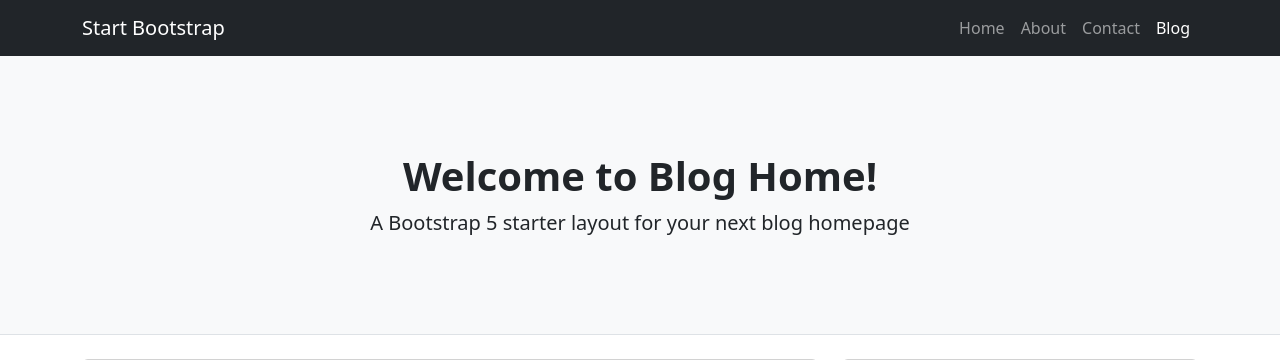
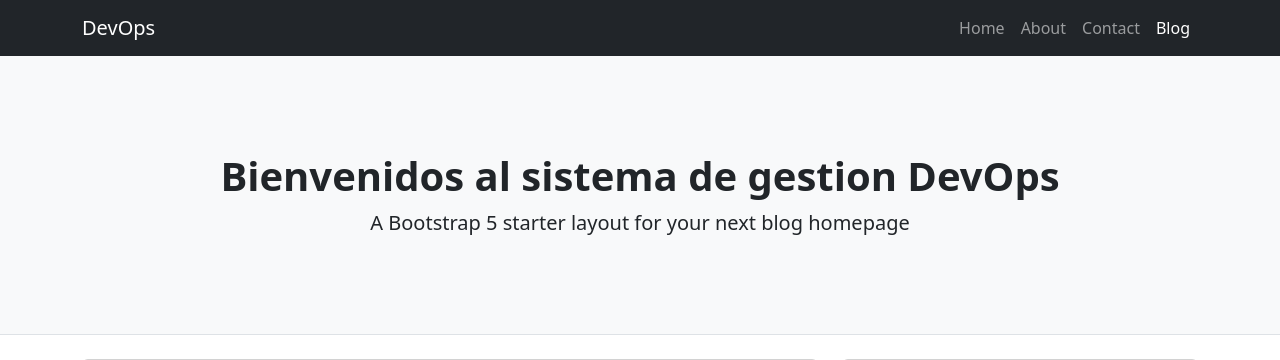
Before and after one commit to IvanTomasevich/Tercera-pre-entrega-Tomasevich, a Django app: template TercerPreEntrega/MVT/templates/home.html in a window 1280 px wide. Shown: the top 360 px of the page. Run offline with Django 3.2, Linux system fonts and the light colour scheme; the template is opened without the code that fills it, so the values that code supplies are empty; grey boxes labelled with a size stand in for pictures from a placeholder-image service; some libraries are stand-ins or nearby versions.

Commit message:
funciona el home.html

```diff
--- a/TercerPreEntrega/MVT/templates/home.html
+++ b/TercerPreEntrega/MVT/templates/home.html
@@ -9,15 +9,15 @@
         <meta name="author" content="" />
         <title>Blog Home - Start Bootstrap Template</title>
         <!-- Favicon-->
-        <link rel="icon" type="image/x-icon" href="assets/favicon.ico" />
+        <link rel="icon" type="image/x-icon" href="../static/assets/favicon.ico" />
         <!-- Core theme CSS (includes Bootstrap)-->
-        <link href="css/styles.css" rel="stylesheet" />
+        <link href="../static/css/styles.css" rel="stylesheet" />
     </head>
     <body>
-        <!-- Responsive navbar-->
+        <!-- Responsive navbar TODO: armar herencia del home about contact, Blog es para visualizar los ticket -->
         <nav class="navbar navbar-expand-lg navbar-dark bg-dark">
             <div class="container">
-                <a class="navbar-brand" href="#!">Start Bootstrap</a>
+                <a class="navbar-brand" href="#!">DevOps</a>
                 <button class="navbar-toggler" type="button" data-bs-toggle="collapse" data-bs-target="#navbarSupportedContent" aria-controls="navbarSupportedContent" aria-expanded="false" aria-label="Toggle navigation"><span class="navbar-toggler-icon"></span></button>
                 <div class="collapse navbar-collapse" id="navbarSupportedContent">
                     <ul class="navbar-nav ms-auto mb-2 mb-lg-0">
@@ -33,7 +33,7 @@
         <header class="py-5 bg-light border-bottom mb-4">
             <div class="container">
                 <div class="text-center my-5">
-                    <h1 class="fw-bolder">Welcome to Blog Home!</h1>
+                    <h1 class="fw-bolder">Bienvenidos al sistema de gestion DevOps</h1>
                     <p class="lead mb-0">A Bootstrap 5 starter layout for your next blog homepage</p>
                 </div>
             </div>
@@ -163,6 +163,6 @@
         <!-- Bootstrap core JS-->
         <script src="https://cdn.jsdelivr.net/npm/bootstrap@5.2.3/dist/js/bootstrap.bundle.min.js"></script>
         <!-- Core theme JS-->
-        <script src="js/scripts.js"></script>
+        <script src="../static/js/scripts.js"></script>
     </body>
 </html>
--- a/TercerPreEntrega/TercerPreEntrega/settings.py
+++ b/TercerPreEntrega/TercerPreEntrega/settings.py
@@ -25,7 +25,7 @@ SECRET_KEY = 'django-insecure-a-baoos4*zpc1q1#o5c9zd5-$h5e0d%p2d!seq0+gogpdt6^t3
 # SECURITY WARNING: don't run with debug turned on in production!
 DEBUG = True
 
-ALLOWED_HOSTS = ['*']
+ALLOWED_HOSTS = []
 
 
 # Application definition
--- a/TercerPreEntrega/TercerPreEntrega/urls.py
+++ b/TercerPreEntrega/TercerPreEntrega/urls.py
@@ -17,7 +17,7 @@ Including another URLconf
 from django.contrib import admin
 from django.urls import path, include
 
-
 urlpatterns = [
     path('admin/', admin.site.urls),
+    path('', include('MVT.urls'))
 ]
```
Also changed, not shown: TercerPreEntrega/TercerPreEntrega/views.py (added, +8 -0 lines).
